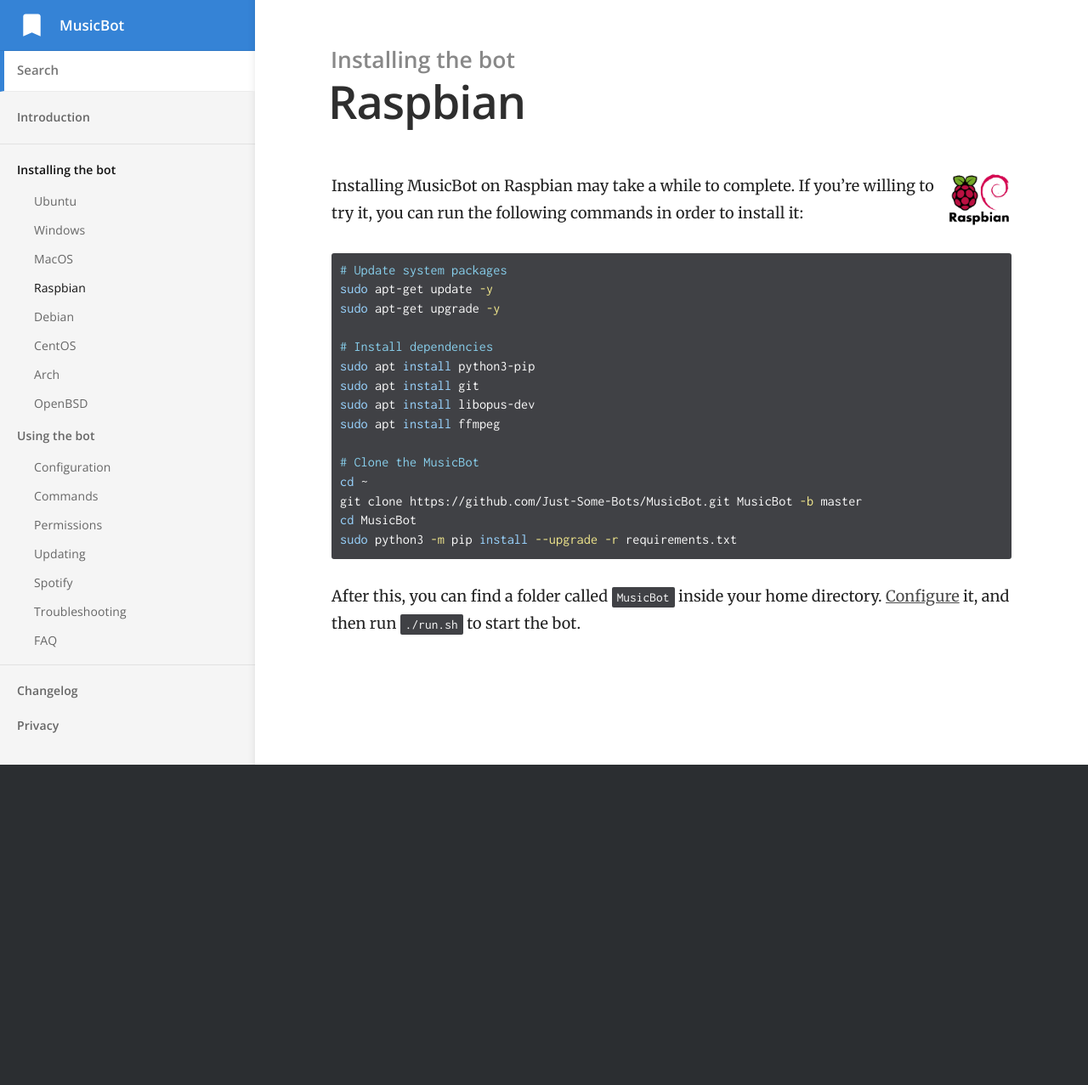
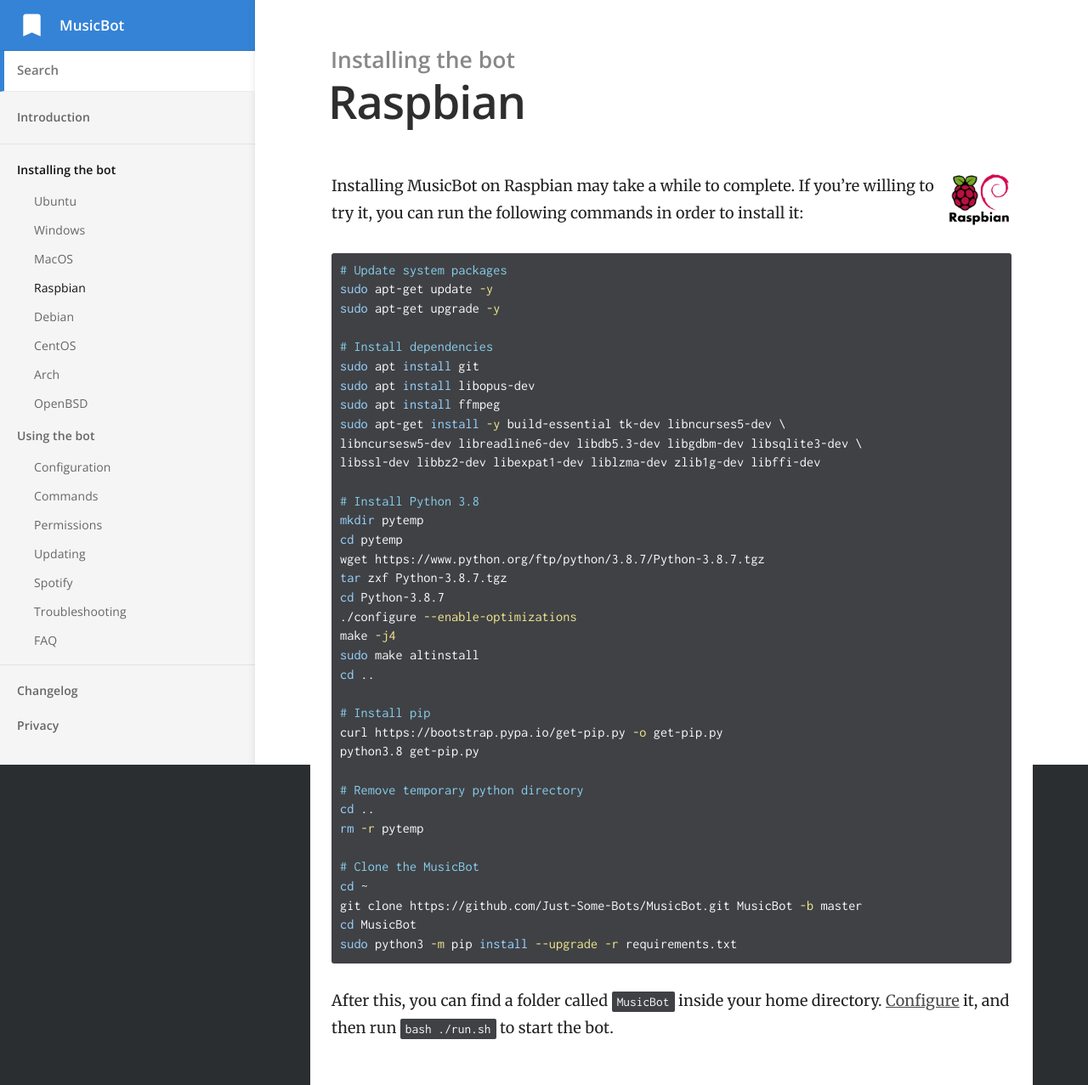
Before and after one commit to Just-Some-Bots/MusicBot, a Jekyll site: the page built from _docs/installing/raspbian.md, in a window 1280 px wide. Shown: the whole page at 85% size. Built offline with Jekyll 4.4.1, drawn with Linux system fonts in a browser that asks for light colours; before the commit the page ends 900 px from its top, so only the background shows below that.

Commit message:
Raspbian Python 3.8

````diff
--- a/_docs/installing/raspbian.md
+++ b/_docs/installing/raspbian.md
@@ -15,10 +15,31 @@ sudo apt-get update -y
 sudo apt-get upgrade -y
 
 # Install dependencies
-sudo apt install python3-pip
 sudo apt install git
 sudo apt install libopus-dev
 sudo apt install ffmpeg
+sudo apt-get install -y build-essential tk-dev libncurses5-dev \
+libncursesw5-dev libreadline6-dev libdb5.3-dev libgdbm-dev libsqlite3-dev \
+libssl-dev libbz2-dev libexpat1-dev liblzma-dev zlib1g-dev libffi-dev
+
+# Install Python 3.8
+mkdir pytemp
+cd pytemp
+wget https://www.python.org/ftp/python/3.8.7/Python-3.8.7.tgz
+tar zxf Python-3.8.7.tgz
+cd Python-3.8.7
+./configure --enable-optimizations
+make -j4
+sudo make altinstall
+cd ..
+
+# Install pip
+curl https://bootstrap.pypa.io/get-pip.py -o get-pip.py
+python3.8 get-pip.py
+
+# Remove temporary python directory
+cd ..
+rm -r pytemp
 
 # Clone the MusicBot
 cd ~
@@ -27,4 +48,4 @@ cd MusicBot
 sudo python3 -m pip install --upgrade -r requirements.txt
 ```
 
-After this, you can find a folder called `MusicBot` inside your home directory. [Configure]({{ site.baseurl }}/using/configuration) it, and then run `./run.sh` to start the bot.
+After this, you can find a folder called `MusicBot` inside your home directory. [Configure]({{ site.baseurl }}/using/configuration) it, and then run `bash ./run.sh` to start the bot.
````
